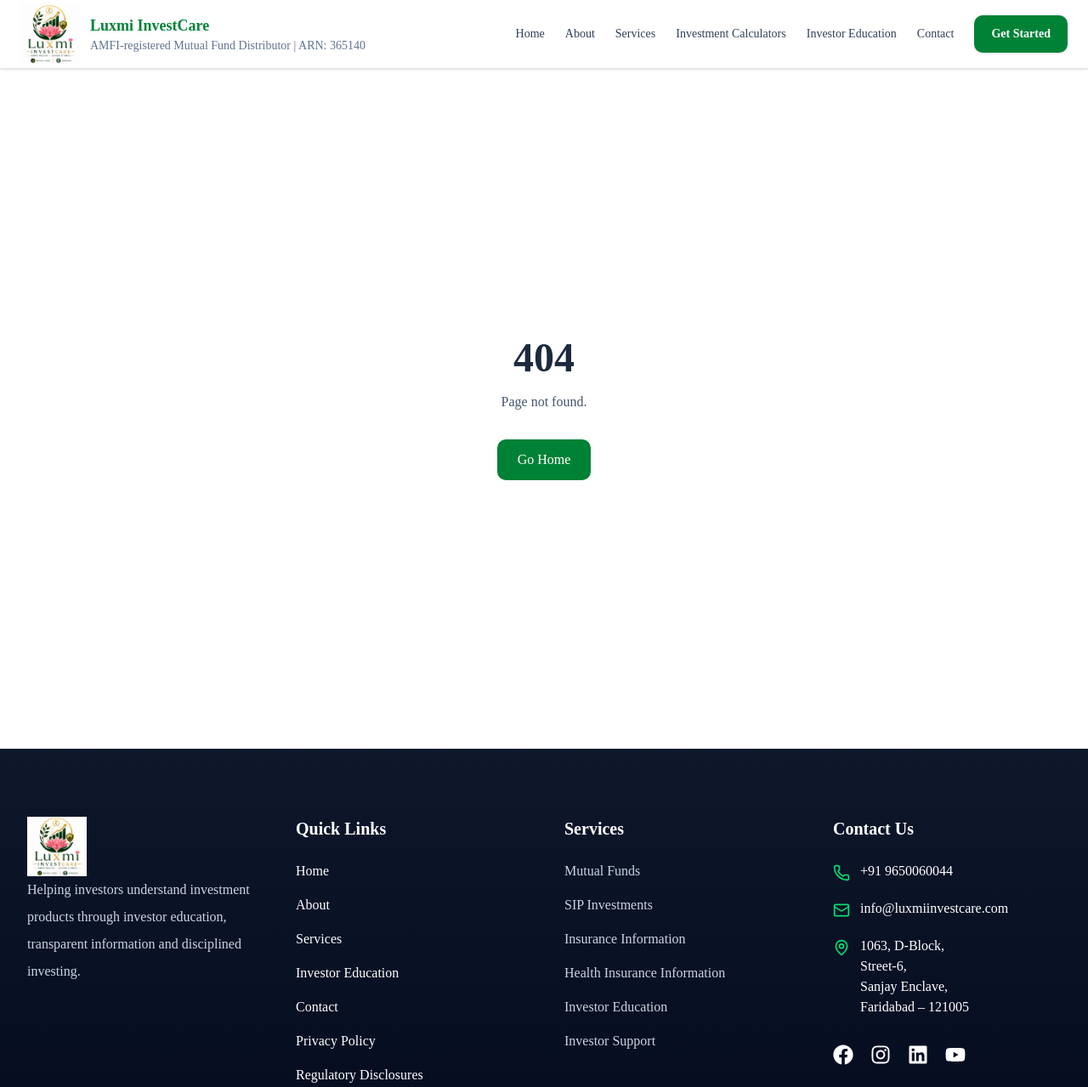
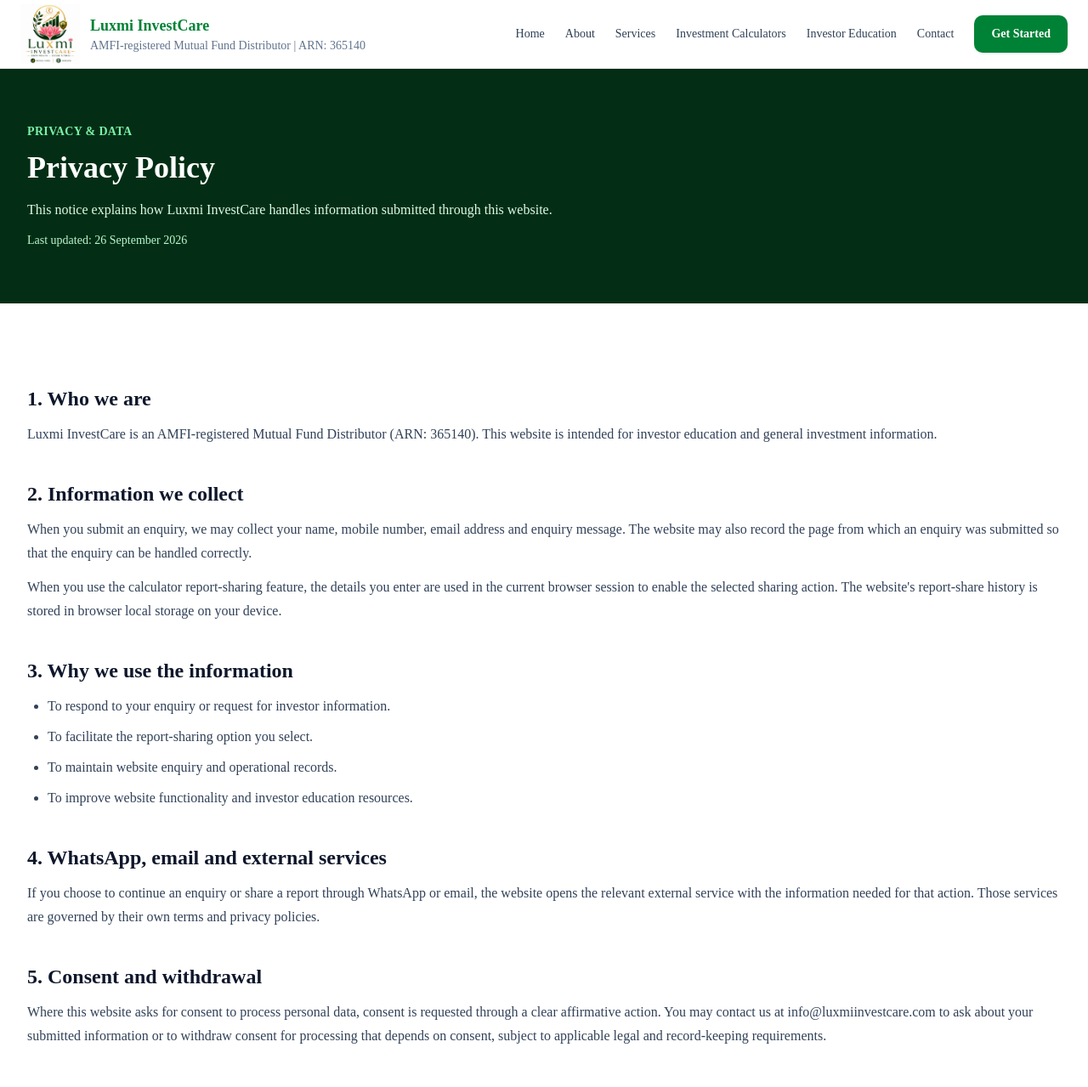
Before and after one commit to shivpawan007/LuxmiInvestCare, a Next.js app: page /privacy in a window 1280 px wide. Before the commit this address had no page. Shown: the top 1279 px of the page at 85% size. Built offline with nearby package versions, Linux system fonts and the light colour scheme.

Commit message:
Add MFD compliance disclosure page

```diff
--- /dev/null
+++ b/app/privacy/page.tsx
@@ -0,0 +1,138 @@
+import Link from "next/link";
+import MutualFundRiskWarning from "@/components/compliance/MutualFundRiskWarning";
+
+export const metadata = {
+    title: "Privacy Policy | Luxmi InvestCare",
+    description:
+        "Privacy information for Luxmi InvestCare website visitors and enquiry/report-sharing users.",
+};
+
+export default function PrivacyPolicyPage() {
+    return (
+        <main className="bg-white">
+            <section className="bg-green-950 py-16 text-white">
+                <div className="container-custom">
+                    <p className="text-sm font-semibold uppercase tracking-wide text-green-300">
+                        Privacy & Data
+                    </p>
+                    <h1 className="mt-3 text-4xl font-bold">Privacy Policy</h1>
+                    <p className="mt-4 max-w-3xl leading-7 text-green-100">
+                        This notice explains how Luxmi InvestCare handles information
+                        submitted through this website.
+                    </p>
+                    <p className="mt-3 text-sm text-green-200">Last updated: 26 September 2026</p>
+                </div>
+            </section>
+
+            <section className="section">
+                <div className="container-custom max-w-4xl">
+                    <div className="space-y-10 text-slate-700">
+                        <section>
+                            <h2 className="text-2xl font-bold text-slate-900">1. Who we are</h2>
+                            <p className="mt-3 leading-7">
+                                Luxmi InvestCare is an AMFI-registered Mutual Fund Distributor
+                                (ARN: 365140). This website is intended for investor education
+                                and general investment information.
+                            </p>
+                        </section>
+
+                        <section>
+                            <h2 className="text-2xl font-bold text-slate-900">2. Information we collect</h2>
+                            <p className="mt-3 leading-7">
+                                When you submit an enquiry, we may collect your name, mobile
+                                number, email address and enquiry message. The website may also
+                                record the page from which an enquiry was submitted so that the
+                                enquiry can be handled correctly.
+                            </p>
+                            <p className="mt-3 leading-7">
+                                When you use the calculator report-sharing feature, the details
+                                you enter are used in the current browser session to enable the
+                                selected sharing action. The website's report-share history is
+                                stored in browser local storage on your device.
+                            </p>
+                        </section>
+
+                        <section>
+                            <h2 className="text-2xl font-bold text-slate-900">3. Why we use the information</h2>
+                            <ul className="mt-3 list-disc space-y-2 pl-6 leading-7">
+                                <li>To respond to your enquiry or request for investor information.</li>
+                                <li>To facilitate the report-sharing option you select.</li>
+                                <li>To maintain website enquiry and operational records.</li>
+                                <li>To improve website functionality and investor education resources.</li>
+                            </ul>
+                        </section>
+
+                        <section>
+                            <h2 className="text-2xl font-bold text-slate-900">4. WhatsApp, email and external services</h2>
+                            <p className="mt-3 leading-7">
+                                If you choose to continue an enquiry or share a report through
+                                WhatsApp or email, the website opens the relevant external
+                                service with the information needed for that action. Those
+                                services are governed by their own terms and privacy policies.
+                            </p>
+                        </section>
+
+                        <section>
+                            <h2 className="text-2xl font-bold text-slate-900">5. Consent and withdrawal</h2>
+                            <p className="mt-3 leading-7">
+                                Where this website asks for consent to process personal data,
+                                consent is requested through a clear affirmative action. You may
+                                contact us at info@luxmiinvestcare.com to ask about your submitted
+                                information or to withdraw consent for processing that depends
+                                on consent, subject to applicable legal and record-keeping
+                                requirements.
+                            </p>
+                        </section>
+
+                        <section>
+                            <h2 className="text-2xl font-bold text-slate-900">6. Data security and retention</h2>
+                            <p className="mt-3 leading-7">
+                                We use reasonable technical and organisational measures for the
+                                website information handled by us. Enquiry information is retained
+                                only for as long as reasonably required for the stated purposes,
+                                operational records, dispute handling, regulatory requirements or
+                                other lawful purposes. Where processing depends on consent,
+                                the consent record is retained with the enquiry workflow.
+                            </p>
+                        </section>
+
+                        <section>
+                            <h2 className="text-2xl font-bold text-slate-900">7. Your questions and complaints</h2>
+                            <p className="mt-3 leading-7">
+                                For privacy questions or requests concerning information submitted
+                                through this website, contact:
+                            </p>
+                            <p className="mt-3 leading-7">
+                                <strong>Luxmi InvestCare</strong><br />
+                                Email: info@luxmiinvestcare.com<br />
+                                Phone: +91 9650060044
+                            </p>
+                        </section>
+
+                        <section>
+                            <h2 className="text-2xl font-bold text-slate-900">8. Investor information</h2>
+                            <p className="mt-3 leading-7">
+                                Calculator outputs and website information are educational and
+                                illustrative. They are not a guarantee of future performance or
+                                personalised investment advice.
+                            </p>
+                            <div className="mt-4 rounded-xl border border-slate-200 bg-slate-50 p-4">
+                                <MutualFundRiskWarning />
+                            </div>
+                        </section>
+
+                        <div className="border-t border-slate-200 pt-6 text-sm text-slate-500">
+                            <Link href="/contact" className="font-semibold text-green-700 hover:underline">
+                                Contact Luxmi InvestCare
+                            </Link>
+                            <span className="mx-2">·</span>
+                            <Link href="/disclosures" className="font-semibold text-green-700 hover:underline">
+                                Regulatory & Distribution Disclosures
+                            </Link>
+                        </div>
+                    </div>
+                </div>
+            </section>
+        </main>
+    );
+}
```
